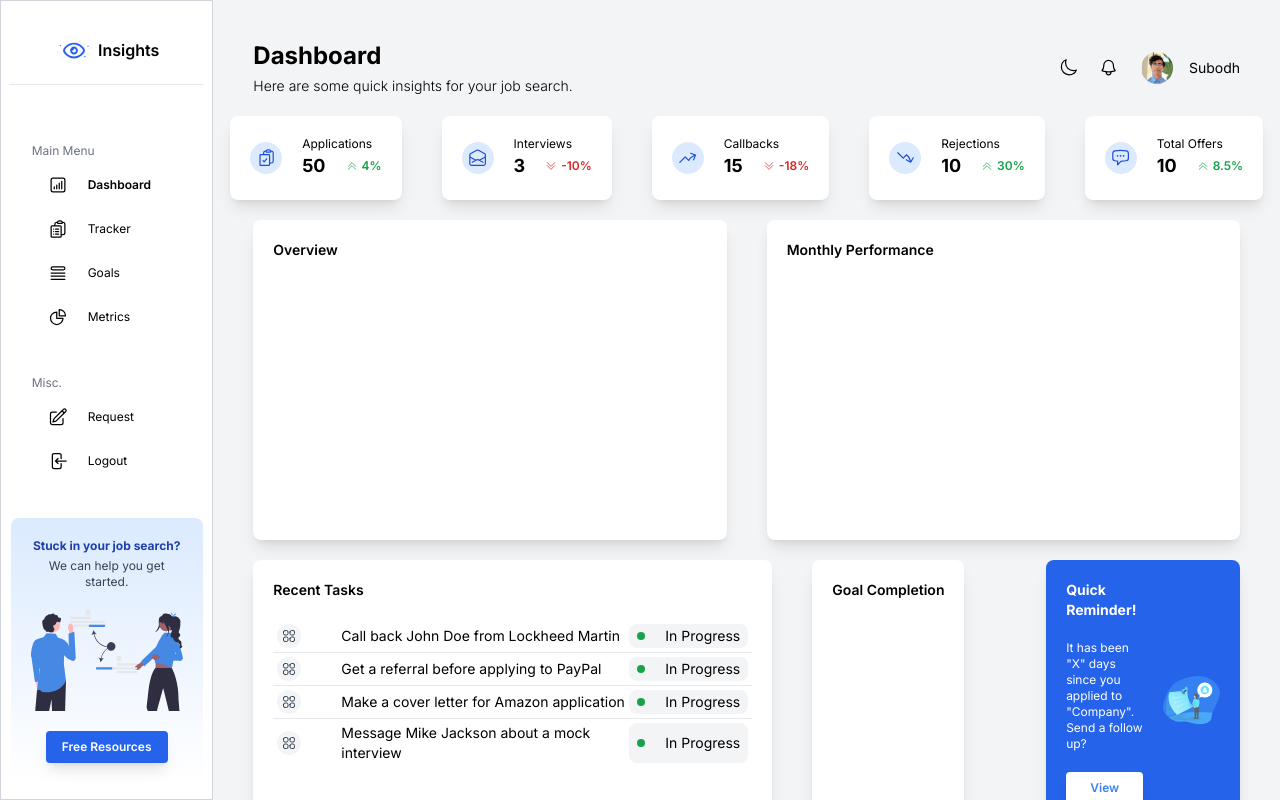
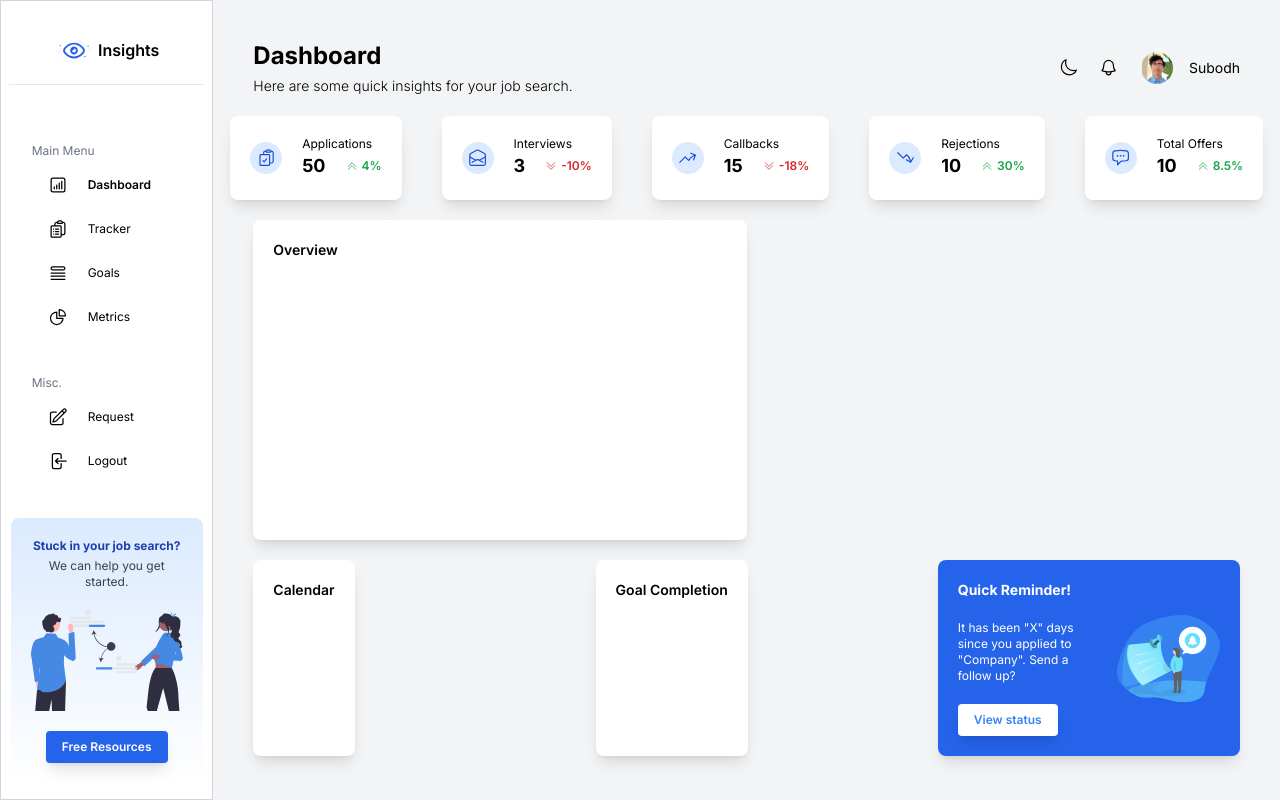
Before and after one commit to skhanal5/Insights, a Next.js app in the folder crud-app/app-tracker/: page /dashboard in a window 1280 px wide. Built offline with nearby package versions, Linux system fonts and the light colour scheme.

Commit message:
changed home screen, broke something

```diff
--- a/crud-app/app-tracker/app/dashboard/components/Calendar.js
+++ b/crud-app/app-tracker/app/dashboard/components/Calendar.js
@@ -2,7 +2,7 @@ export default function Calendar() {
     return (
       <div className="flex-1 flex">
         <div className="flex flex-col bg-white p-5 rounded-lg shadow-lg">
-        <h3 className="font-semibold text-sm"> Goal Completion </h3>
+          <h3 className="font-semibold text-sm"> Calendar </h3>
         </div>
       </div>
     );
--- /dev/null
+++ b/crud-app/app-tracker/app/dashboard/components/GoalCompletion.js
@@ -0,0 +1,9 @@
+export default function GoalCompletion() {
+  return (
+    <div className="flex-1 flex">
+      <div className="flex flex-col bg-white p-5 rounded-lg shadow-lg">
+        <h3 className="font-semibold text-sm"> Goal Completion </h3>
+      </div>
+    </div>
+  );
+}
--- a/crud-app/app-tracker/app/dashboard/components/MonthlyMetric.js
+++ /dev/null
@@ -1,7 +0,0 @@
-export default function MonthlyMetric() {
-    return (
-      <div className="flex flex-col bg-white shadow-lg rounded-lg mt-5 w-1/2 h-80 p-5">
-        <h3 className="font-semibold text-sm"> Monthly Performance </h3>
-      </div>
-    );
-  }
--- /dev/null
+++ b/crud-app/app-tracker/app/dashboard/components/ProgressCheck.js
@@ -0,0 +1,16 @@
+import ProgressRow from "./ProgressRow";
+export default function ProgressCheck() {
+
+  const taskData = [
+    {type: "To-do", data: "40%"},
+    {type: "Completed", data: "25%"},
+    {type: "In Progress", data: "25%"},
+    {type: "Overdue", data: "10"}
+  ]
+
+  return (
+    <div className="flex flex-1 h-fit">
+      <ProgressRow></ProgressRow>
+    </div>
+  );
+}
--- /dev/null
+++ b/crud-app/app-tracker/app/dashboard/components/ProgressRow.js
@@ -0,0 +1,8 @@
+export default function ProgressRow() {
+  <div className="flex flex-row w-fit h-fit bg-white rounded-lg shadow-lg gap-5 mt-5">
+    <div className="w-fit p-5">
+      <h3 className="font-semibold text-sm"> Recent Tasks </h3>
+      <div className="bg-white divide-y mt-3"></div>
+    </div>
+  </div>
+}
--- a/crud-app/app-tracker/app/dashboard/components/RecentTasks.js
+++ /dev/null
@@ -1,25 +0,0 @@
-import TaskRow from "./TaskRow";
-export default function RecentTasks() {
-
-  const taskData = [
-    {description: "Call back John Doe from Lockheed Martin", state: "In Progress"},
-    {description: "Get a referral before applying to PayPal", state: "In Progress"},
-    {description: "Make a cover letter for Amazon application", state: "In Progress"},
-    {description: "Message Mike Jackson about a mock interview", state: "In Progress"}
-  ]
-
-  return (
-    <div className="flex-1 flex">
-      <div className="flex flex-row w-fit h-full gap-10">
-        <div className="bg-white shadow-lg rounded-lg w-fit p-5">
-          <h3 className="font-semibold text-sm"> Recent Tasks </h3>
-          <div className="divide-y mt-5">
-            { taskData.map((task, taskIndex) => (
-              <TaskRow key={taskIndex} task={task.description} state={task.state}></TaskRow>
-            ))}
-          </div>
-        </div>
-      </div>
-    </div>
-  );
-}
--- a/crud-app/app-tracker/app/dashboard/components/Reminder.js
+++ b/crud-app/app-tracker/app/dashboard/components/Reminder.js
@@ -1,7 +1,7 @@
 import Image from "next/image";
 export default function Reminder() {
   return (
-    <div className="flex flex-1">
+    <div className="flex flex-1 h-fit">
       <div className="flex flex-row bg-blue-600 p-5 rounded-lg shadow-lg gap-5 justify-center items-center">
         <div className="flex flex-col gap-5 h-fit">
           <h3 className="font-bold text-white text-sm"> Quick Reminder! </h3>
--- a/crud-app/app-tracker/app/dashboard/components/TaskRow.js
+++ /dev/null
@@ -1,20 +0,0 @@
-import { Squares2X2Icon } from "@heroicons/react/24/outline";
-import Dot from "./Dot";
-export default function TaskRow({task, state}){
-    return (
-        <div className="flex flex-row p-1">
-            <div className="flex flex-row gap-10 items-center">
-              <div className="flex bg-gray-100 rounded-full h-6 w-6 justify-center items-center">
-                <Squares2X2Icon className="text-gray-700 h-4 w-6">
-                </Squares2X2Icon>
-              </div>
-              <p className="w-72 text-sm">{task}</p>
-            </div>
-            <div className="flex flex-row flex-nowrap w-full text-sm px-2 gap-5 bg-gray-100 rounded-lg items-center">
-                <Dot color="bg-green-600"></Dot>
-                <p className="whitespace-nowrap">{state}</p>
-            </div>
-        </div>
-
-    )
-}
--- a/crud-app/app-tracker/app/dashboard/components/mainpanel.js
+++ b/crud-app/app-tracker/app/dashboard/components/mainpanel.js
@@ -1,21 +1,21 @@
-import RecentTasks from "./RecentTasks";
+import ProgressCheck from "./ProgressCheck";
 import Reminder from "./Reminder";
 import Insights from "./Insights";
 import Overview from "./Overview";
-import MonthlyMetric from "./MonthlyMetric";
+import GoalCompletion from "./GoalCompletion";
 import Calendar from "./Calendar";
 
 export default function MainPanel() {
   return (
     <div className="h-[calc(80vh)]">
       <Insights></Insights>
-      <div className="flex flex-row gap-10">
+      <div className="flex flex-row h-fit gap-10">
         <Overview></Overview>
-        <MonthlyMetric></MonthlyMetric>
+        <ProgressCheck></ProgressCheck>
       </div>
-      <div className="flex flex-rows gap-10 mt-5">
-        <RecentTasks></RecentTasks>
+      <div className="flex flex-row h-fit gap-10 mt-5">
         <Calendar></Calendar>
+        <GoalCompletion></GoalCompletion>
         <Reminder></Reminder>
       </div>
     </div>
```
Lines whose indentation alone changed are shown as unchanged.
